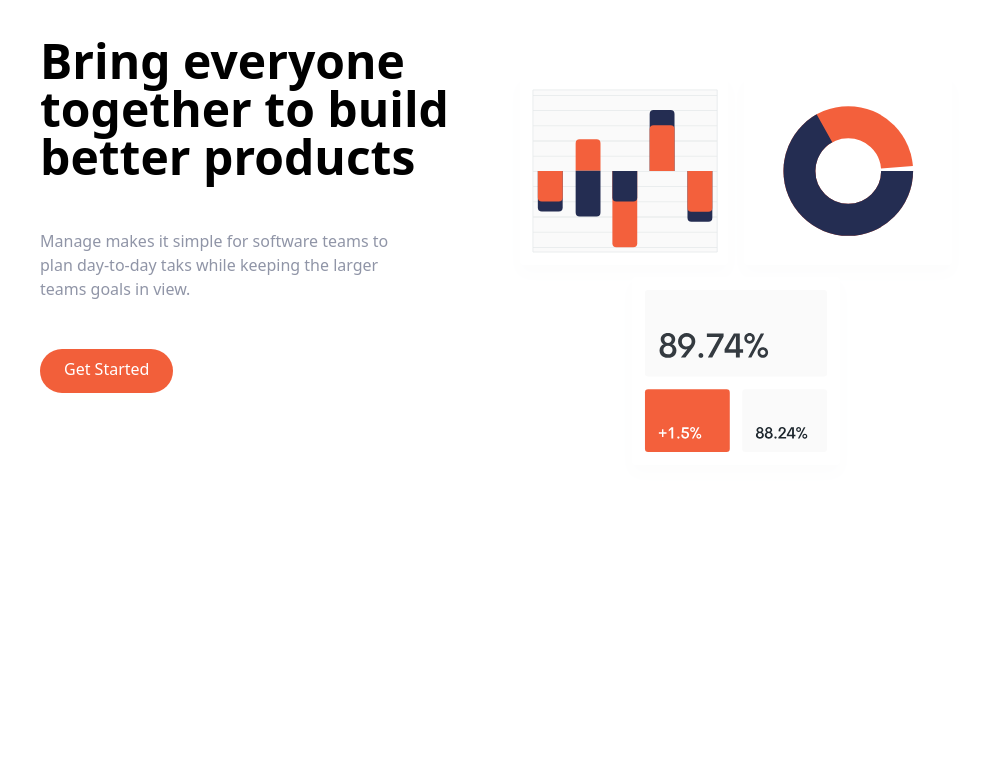
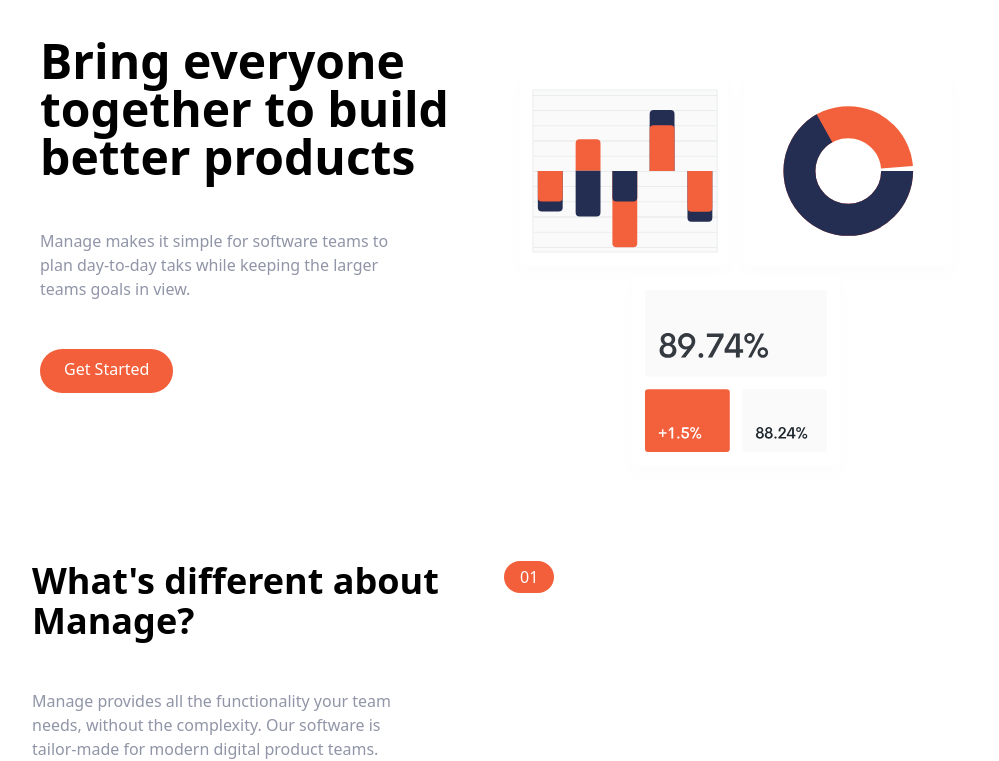
Before and after one commit to KalennaCodes/Landing-page-Tailwind, a website: page src/index.html in a window 1280 px wide. Shown: the part 95-856 px from the top of the page, without its empty margins (136-1135 px from the left). Before the commit the page ends 800 px from the top, so only its background shows below. Drawn offline with Linux system fonts and the light colour scheme.

Commit message:
adding list

```diff
--- a/src/index.html
+++ b/src/index.html
@@ -61,15 +61,31 @@
       <!--FLEX CONTAINER-->
       <div class="container flex flex-col px-4 mx-auto mt-10 space-y-12 md:space-y-0 md:flex-row">
         <!--  WHATS DIFFERENT LEFT SECTION   -->
-  <div>
-
+  <div class="flex flex-col space-y-12 md:w-1/2">
+    <h2 class="max-w-md text-4xl font-bold text-center md:text-left">
+      What's different about Manage?
+    </h2>
+    <p class="max-w-sm text-center text-darkGrayishBlue md:text-left">
+      Manage provides all the functionality your team needs, without the complexity. Our software is tailor-made for modern digital product teams.
+    </p>
   </div>
 
   <!--RIGHT SECTIONS NUMBERED LIST-->
-    <div>
+    <div class="flex flex-col space-y-8 md:w-1/2">
+      <!--LIST ITEM 1-->
+        <div class="flex flex-col space-y-3 md:space-y-0 md:space-x-6 md:flex-row">
+          <!--heading-->
+          <div class="rounded-l-full bg-brightRedSupLight md:bg-transparent">
+            <div class="flex items-center space-x-2">
+              <div class="px-4 py-2 text-white rounded-full md:py-1 bg-brightRed">
+                01
+              </div>
+              <h3 class="text-base font-bold md:mb-4 md:hidden">Track company-wide progress</h3>
+            </div>
+          </div>
+        </div>
 
     </div>
-
       </div>
     </section>
   </body>
```
Also changed, not shown: dist/output.css.
